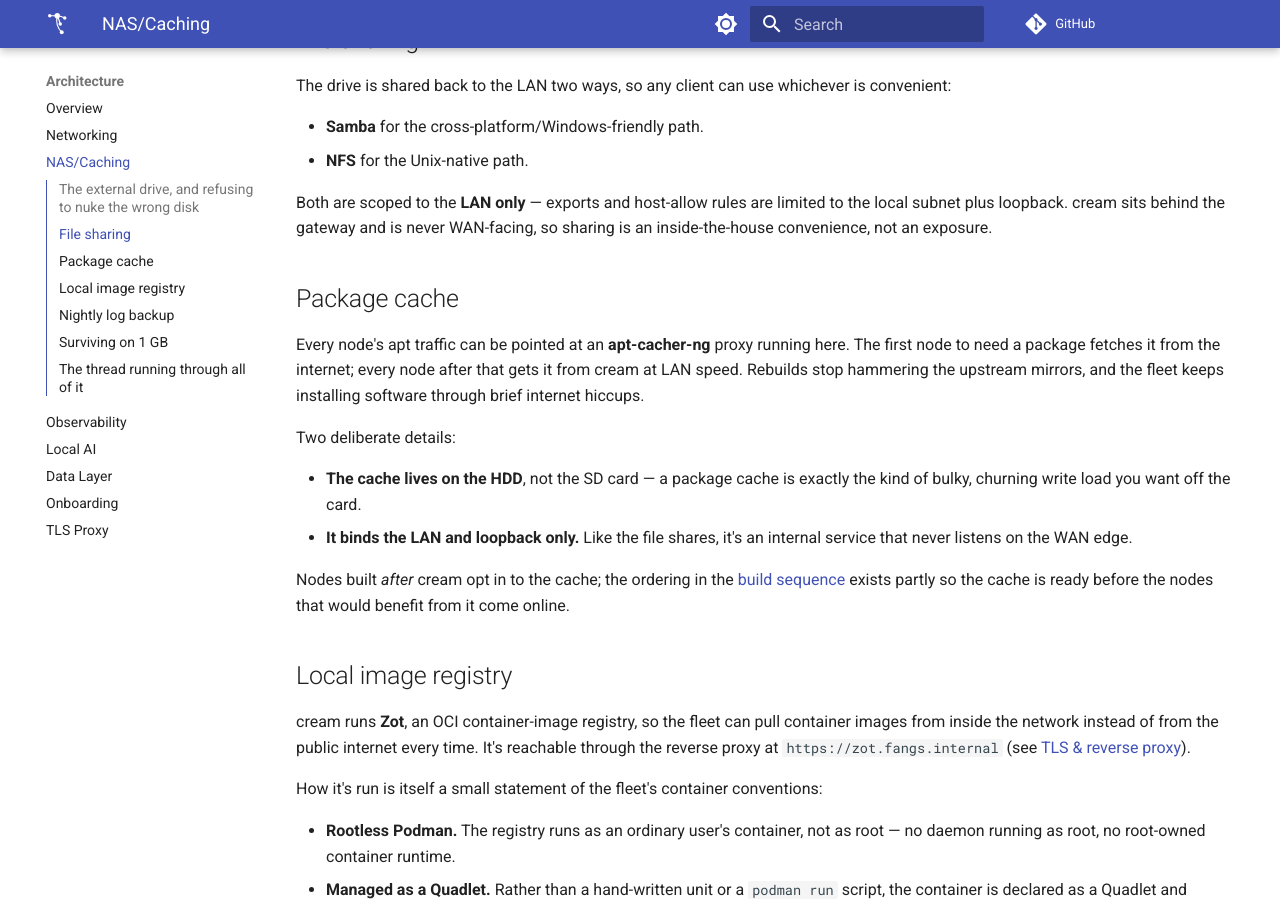
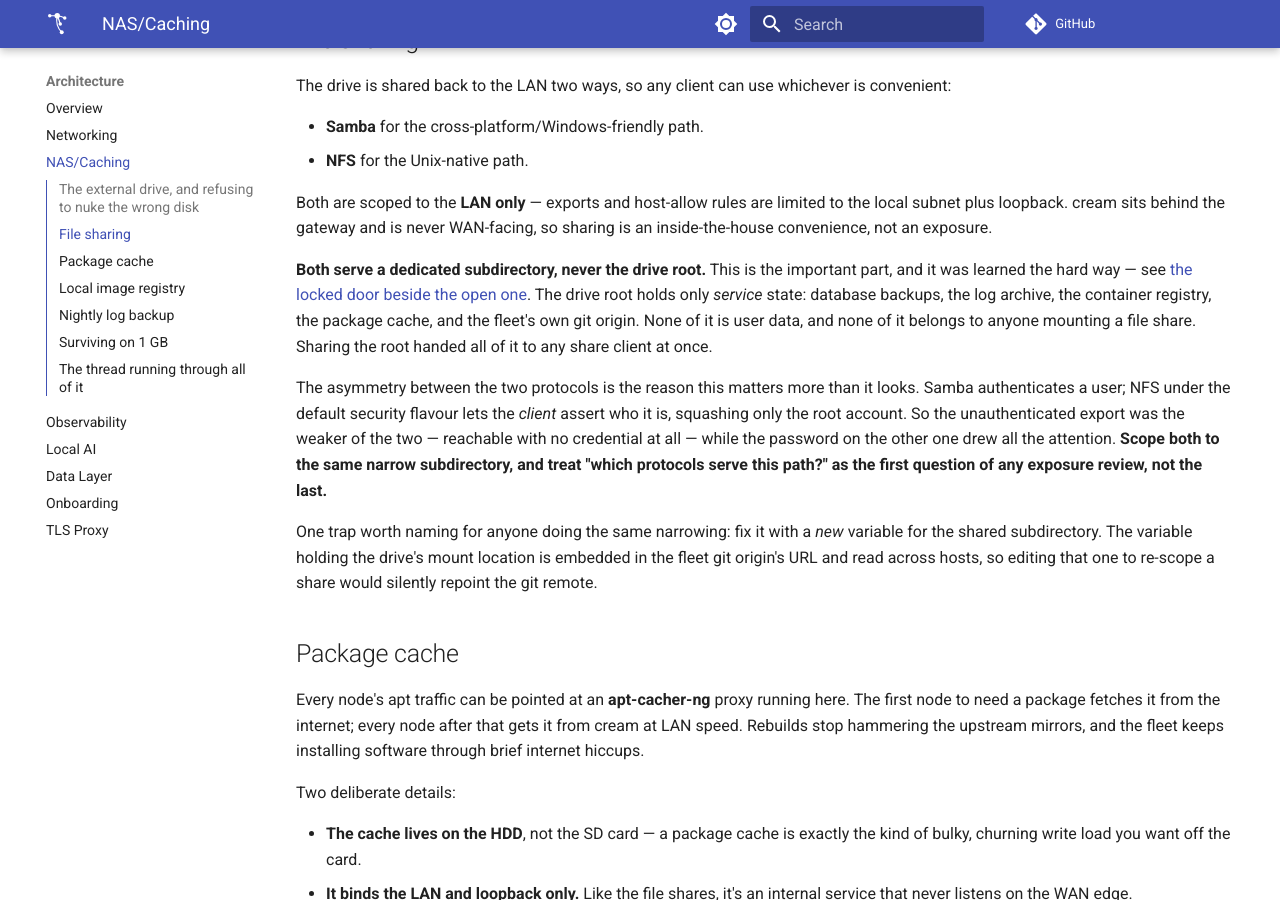
Before and after one commit to Caleb-Wrobel/fangs-doc, an MkDocs documentation site: the page built from docs/architecture/nas-caching.md, in a window 1280 px wide and 900 px high, scrolled down 1079 px. Built offline with MkDocs 1.6.1 and Material for MkDocs 9.7.7, drawn with Linux system fonts in a browser that asks for light colours; comment, search, counter and statistics services are not loaded.

Commit message:
the door with the lock / was the stronger of the two / we found the other
Build-log entry for the secrets-at-rest work, plus the architecture page it makes
stale and the three indexes that point at it.

The entry leads with the mistake rather than the fix, because the mistake is the
transferable part: the plan named a password-protected file share as the exposure,
and measuring found a second export serving the same tree with no credential at
all. Fixing only the share would have closed nothing while producing a commit and
a feeling of completion, which is worse than not starting.

The rest follows from that. Nothing needed to move, because the drive root held no
user data at all. The retention pattern nearly became a silent-stop bug, and the
check that caught it is one that fails today instead of in two weeks. The restore
is proven by row count rather than exit code. And the deletion of the old plaintext
backups is plain rm, said plainly — overwriting tools promise what a journalling
filesystem cannot deliver, and rotation at the provider is the actual revocation,
which is why it comes first.

Also fills a pre-existing gap: two July entries had never been added to the site
navigation and now are.

Sanitized as usual — no addresses, no hardware identifiers, no key material, no
provider or vault names, no private-repo paths. Protocols and mechanisms are
described by role.

```diff
--- a/docs/architecture/nas-caching.md
+++ b/docs/architecture/nas-caching.md
@@ -57,6 +57,27 @@ convenient:
 Both are scoped to the **LAN only** — exports and host-allow rules are limited to
 the local subnet plus loopback. cream sits behind the gateway and is never
 WAN-facing, so sharing is an inside-the-house convenience, not an exposure.
+
+**Both serve a dedicated subdirectory, never the drive root.** This is the
+important part, and it was learned the hard way — see
+[the locked door beside the open one](../log/2026-07-secrets-at-rest.md). The drive
+root holds only *service* state: database backups, the log archive, the container
+registry, the package cache, and the fleet's own git origin. None of it is user
+data, and none of it belongs to anyone mounting a file share. Sharing the root
+handed all of it to any share client at once.
+
+The asymmetry between the two protocols is the reason this matters more than it
+looks. Samba authenticates a user; NFS under the default security flavour lets the
+*client* assert who it is, squashing only the root account. So the unauthenticated
+export was the weaker of the two — reachable with no credential at all — while the
+password on the other one drew all the attention. **Scope both to the same narrow
+subdirectory, and treat "which protocols serve this path?" as the first question of
+any exposure review, not the last.**
+
+One trap worth naming for anyone doing the same narrowing: fix it with a *new*
+variable for the shared subdirectory. The variable holding the drive's mount
+location is embedded in the fleet git origin's URL and read across hosts, so
+editing that one to re-scope a share would silently repoint the git remote.
 
 ## Package cache
 
--- a/mkdocs.yml
+++ b/mkdocs.yml
@@ -56,6 +56,9 @@ nav:
       - TLS Proxy: architecture/tls-proxy.md
   - Build Log:
       - Index: log/README.md
+      - The Locked Door Beside the Open One: log/2026-07-secrets-at-rest.md
+      - Three Bugs Behind a Green Run: log/2026-07-convergence-audit.md
+      - The Claim the Code Never Made: log/2026-07-key-only-ssh.md
       - The Switch Nobody Flipped: log/2026-07-gateway-rtc.md
       - The Room With Two Guards and No Captain: log/2026-07-embassy-sidecar.md
       - The Memory Moves to the Muscle: log/2026-07-fleet-memory-gpu.md
```
Also changed, not shown: docs/log/2026-07-secrets-at-rest.md (added, +177 -0 lines), docs/log/README.md (+13 -0 lines), docs/roadmap.md (+10 -0 lines).
